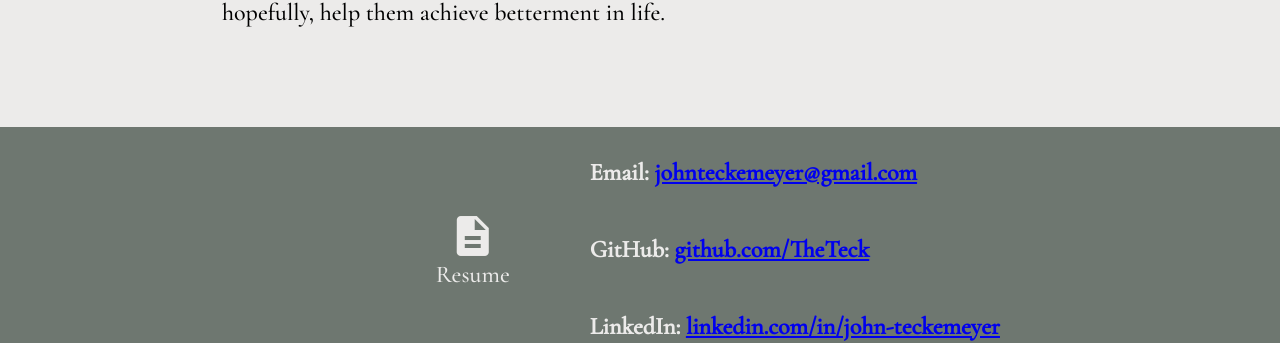
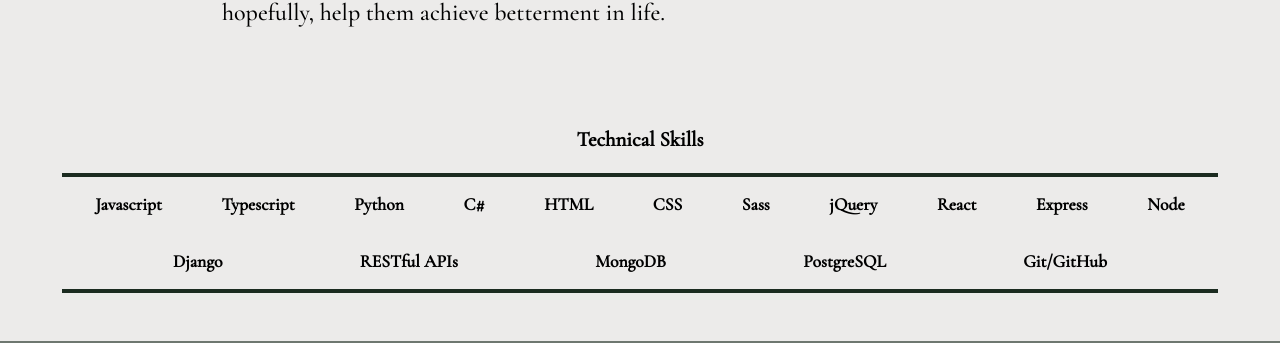
Before and after one commit to TheTeck/Portfolio3, a React (Create React App) app: page / in a window 1280 px wide. Shown: the part 976-1319 px from the top of the page. Built offline with nearby package versions, Linux system fonts and the light colour scheme.

Commit message:
Refactor TechList component to remove header from it so it can be reused in the HomePage to display skills

```diff
--- a/src/Components/TechList/TechList.jsx
+++ b/src/Components/TechList/TechList.jsx
@@ -6,7 +6,6 @@ export default function TechList (props) {
 
     return (
         <div className="tech-display">
-            <div className="tech-name">Technologies Used</div>
             <div className="tech-container">
                 {
                     props.tech.map((item, index) => {
--- a/src/Components/TechList/TechList.scss
+++ b/src/Components/TechList/TechList.scss
@@ -24,7 +24,3 @@
   font-family: $primary-font;
   font-weight: 700;
 }
-
-.tech-name {
-  margin: 30px 0 15px 0;
-}
--- a/src/Pages/HomePage/HomePage.jsx
+++ b/src/Pages/HomePage/HomePage.jsx
@@ -6,9 +6,14 @@ import ProfileImage from '../../Components/ProfileImage/ProfileImage';
 import Paragraph from '../../Components/Paragraph/Paragraph';
 import ProjectLink from '../../Components/ProjectLink/ProjectLink';
 import Contact from '../../Components/Contact/Contact';
+import TechList from '../../Components/TechList/TechList';
 import './HomePage.scss';
 
 export default function HomePage (props) {
+
+    const tech = ['Javascript', 'Typescript', 'Python', 'C#', 'HTML', 'CSS', 'Sass',
+                  'jQuery', 'React', 'Express', 'Node', 'Django', 'RESTful APIs', 'MongoDB',
+                  'PostgreSQL', 'Git/GitHub'];
 
     const projects = {
         justpuzzles: {
@@ -43,6 +48,11 @@ export default function HomePage (props) {
                 </div>
             </ContentContainer>
 
+            <div className="skills-label">Technical Skills</div>
+            <div className="skill-wrapper">
+                <TechList tech={tech} />
+            </div>
+
             <Contact />
 
             <h1>Projects</h1>
--- a/src/Pages/HomePage/HomePage.scss
+++ b/src/Pages/HomePage/HomePage.scss
@@ -28,9 +28,27 @@ h1 {
   margin-bottom: 100px;
 }
 
+.skill-wrapper {
+  margin-bottom: 3em;
+  margin-left: auto;
+  margin-right: auto;
+  width: 95%;
+}
+
+.skills-label {
+  text-align: center;
+  margin-bottom: 1em;
+  font-size: $medium-text;
+  font-family: $primary-font;
+  font-weight: 700;
+}
+
 @media (min-width: 1500px) {
   .section-wrapper {
     flex-direction: row;
+  }
+  .skill-wrapper {
+    width: 60%;
   }
 }
 
--- a/src/Pages/MusicPage/MusicPage.jsx
+++ b/src/Pages/MusicPage/MusicPage.jsx
@@ -37,6 +37,7 @@ export default function MusicPage (props) {
                 <ProjectNav links={links} />
                 <ProjectSection active={activeSection} code="des" title="Description" handleActivateSection={handleActivateSection}>
                     {description}
+                    <div className="tech-name">Technologies Used</div>
                     <TechList tech={tech} />
                 </ProjectSection>
                 <ProjectSection active={activeSection} code="obj" title="Objective" handleActivateSection={handleActivateSection}>
--- a/src/Pages/OurAlleyPage/OurAlleyPage.jsx
+++ b/src/Pages/OurAlleyPage/OurAlleyPage.jsx
@@ -37,6 +37,7 @@ export default function PuzzlePage (props) {
                 <ProjectNav links={links} />
                 <ProjectSection active={activeSection} code="des" title="Description" handleActivateSection={handleActivateSection}>
                     {description}
+                    <div className="tech-name">Technologies Used</div>
                     <TechList tech={tech} />
                 </ProjectSection>
                 <ProjectSection active={activeSection} code="obj" title="Objective" handleActivateSection={handleActivateSection}>
--- a/src/Pages/PuzzlePage/PuzzlePage.jsx
+++ b/src/Pages/PuzzlePage/PuzzlePage.jsx
@@ -37,6 +37,7 @@ export default function PuzzlePage (props) {
                 <ProjectNav links={links} />
                 <ProjectSection active={activeSection} code="des" title="Description" handleActivateSection={handleActivateSection}>
                     {description}
+                    <div className="tech-name">Technologies Used</div>
                     <TechList tech={tech} />
                 </ProjectSection>
                 <ProjectSection active={activeSection} code="obj" title="Objective" handleActivateSection={handleActivateSection}>
--- a/src/Pages/PuzzlePage/PuzzlePage.scss
+++ b/src/Pages/PuzzlePage/PuzzlePage.scss
@@ -21,6 +21,13 @@ label {
   width: 100%;
 }
 
+.tech-name {
+  margin: 30px 0 15px 0;
+  font-size: $medium-text;
+  font-family: $primary-font;
+  font-weight: 600;
+}
+
 input {
   display: none;
 }
```
